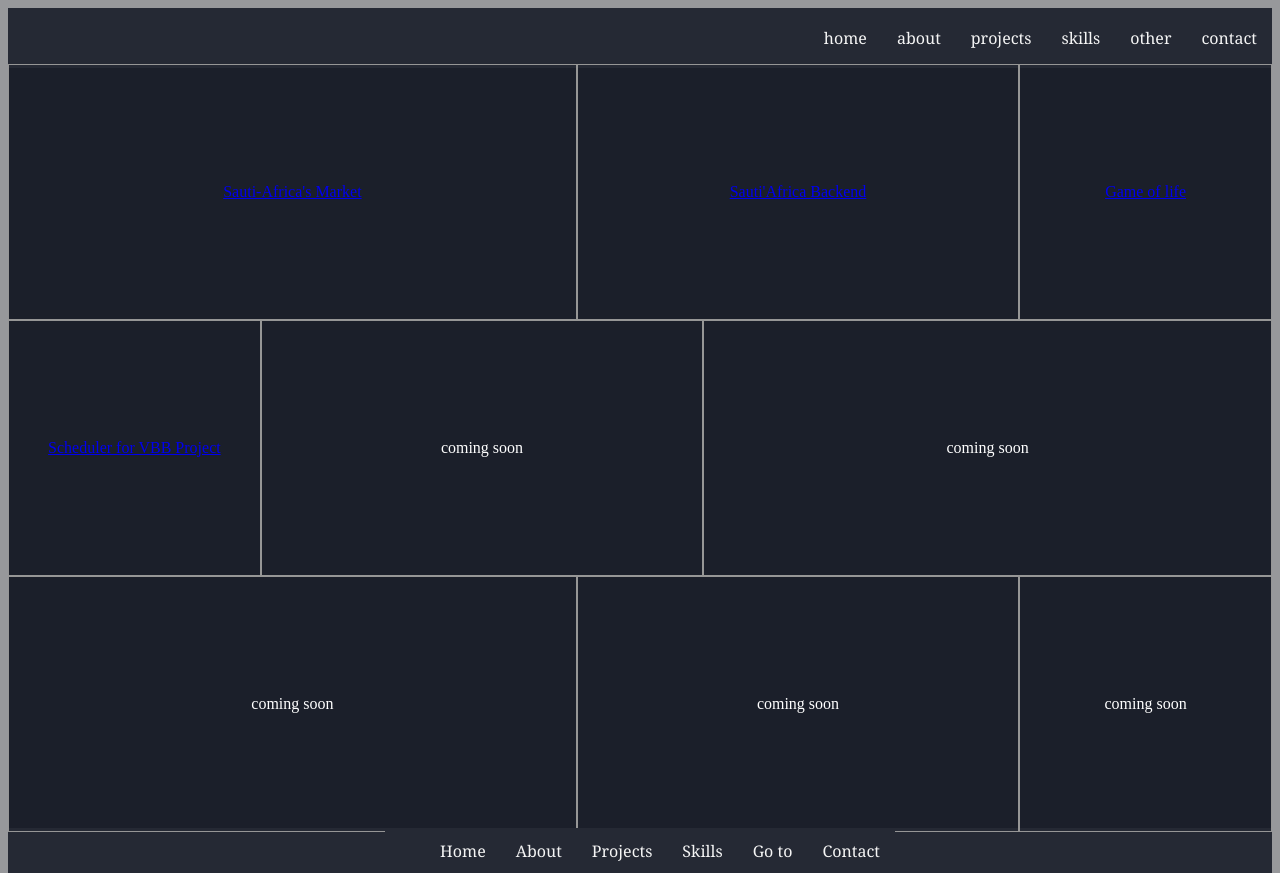
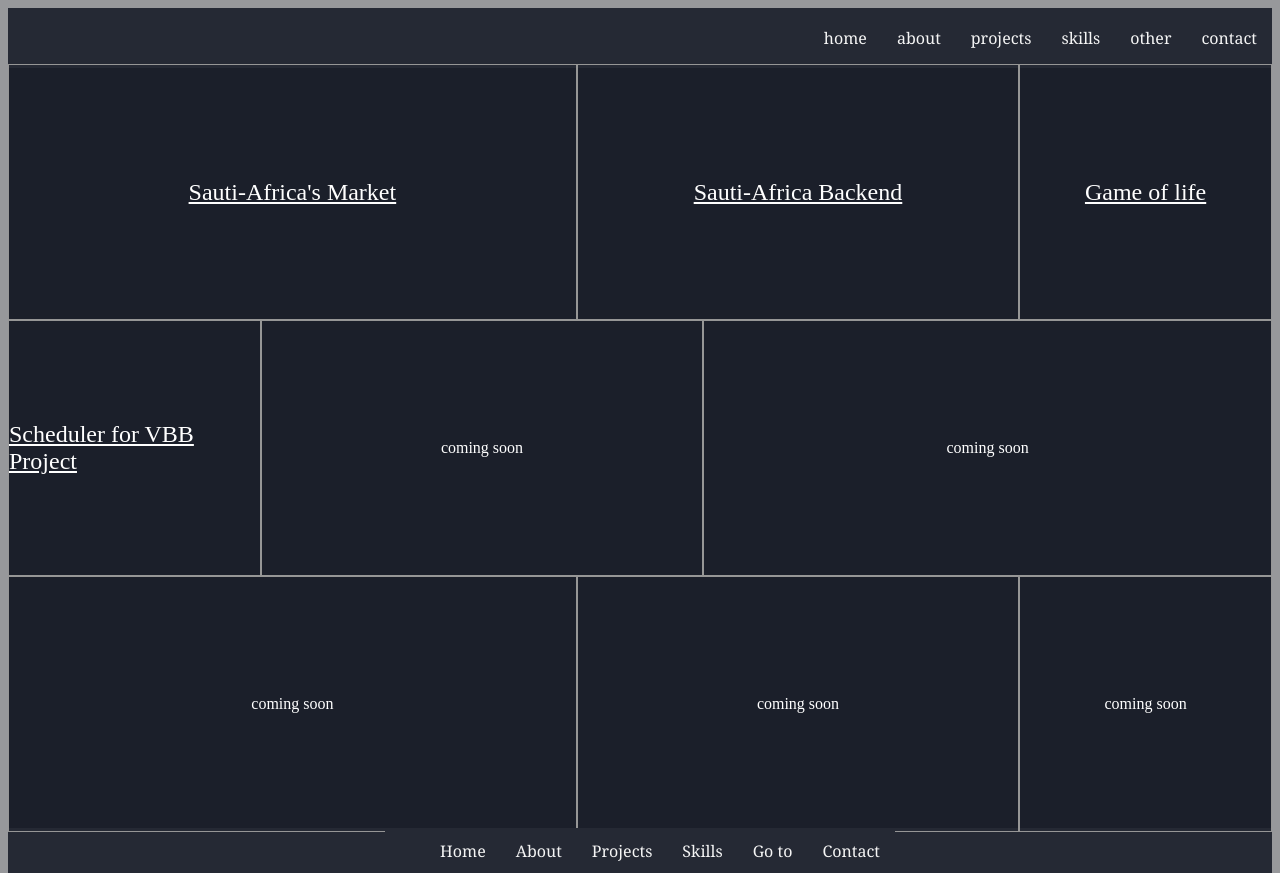
Before and after one commit to thiernodiallo222/thiernodiallo222, a React (Create React App) app: page /projects in a window 1280 px wide. Built offline with nearby package versions, Linux system fonts and the light colour scheme.

Commit message:
added links

```diff
--- a/src/children/ProjectsChild.js
+++ b/src/children/ProjectsChild.js
@@ -1,6 +1,5 @@
 import React from 'react'
 import { HashLink as Link } from 'react-router-hash-link';
-import Redirect from '../components/Redirect';
 import { Route} from 'react-router-dom';
 import './children.scss';
 
@@ -12,21 +11,21 @@ const ProjectsChild = () => {
 
                 <div className="insider-lines">
                     <div className="box-long">
-                    <Link to="/https://african-marketplace-front-end-rssjtm.netlify.app/">Sauti-Africa's Market</Link>
+                    <Link  className="abdoul" to="/https://african-marketplace-front-end-rssjtm.netlify.app/">Sauti-Africa's Market</Link>
 
                      </div>
 
                     <div className="box-med">
-                    <Link to="https://sauti-africa.herokuapp.com/">Sauti'Africa Backend</Link>
+                    <Link className="abdoul" to="https://sauti-africa.herokuapp.com/">Sauti-Africa Backend</Link>
                     </div>
                     <div className="box-small">
-                    <Link to="https://quizzical-edison-40952e.netlify.app/">Game of life</Link>
+                    <Link className="abdoul" to="https://quizzical-edison-40952e.netlify.app/">Game of life</Link>
                     </div>
                 </div>
 
                 <div className="insider-lines">
                     <div className="box-small">
-                    <Link to="https://african-marketplace-front-end-rssjtm.netlify.app/">Scheduler for VBB Project</Link>
+                    <Link className="abdoul" to="https://african-marketplace-front-end-rssjtm.netlify.app/">Scheduler for VBB Project</Link>
                      </div>
                     <div className="box-med"> coming soon </div>
                     <div className ="box-long"> coming soon </div>
--- a/src/children/children.scss
+++ b/src/children/children.scss
@@ -307,3 +307,8 @@ align-items: center;
       border-top: 62.5px solid magenta;
 
     }
+
+    .abdoul{
+         color: white;
+         font-size:x-large;
+     }
--- a/src/components/Redirect.js
+++ /dev/null
@@ -1,16 +0,0 @@
-import React  from "react";
-
-class Redirect extends React.Component {
-  constructor( props ){
-    super();
-    this.state = { ...props };
-  }
-  componentWillMount(){
-    window.location = this.state.route.loc;
-  }
-  render(){
-    return (<section>Redirecting...</section>);
-  }
-}
-
-export default Redirect;
```
